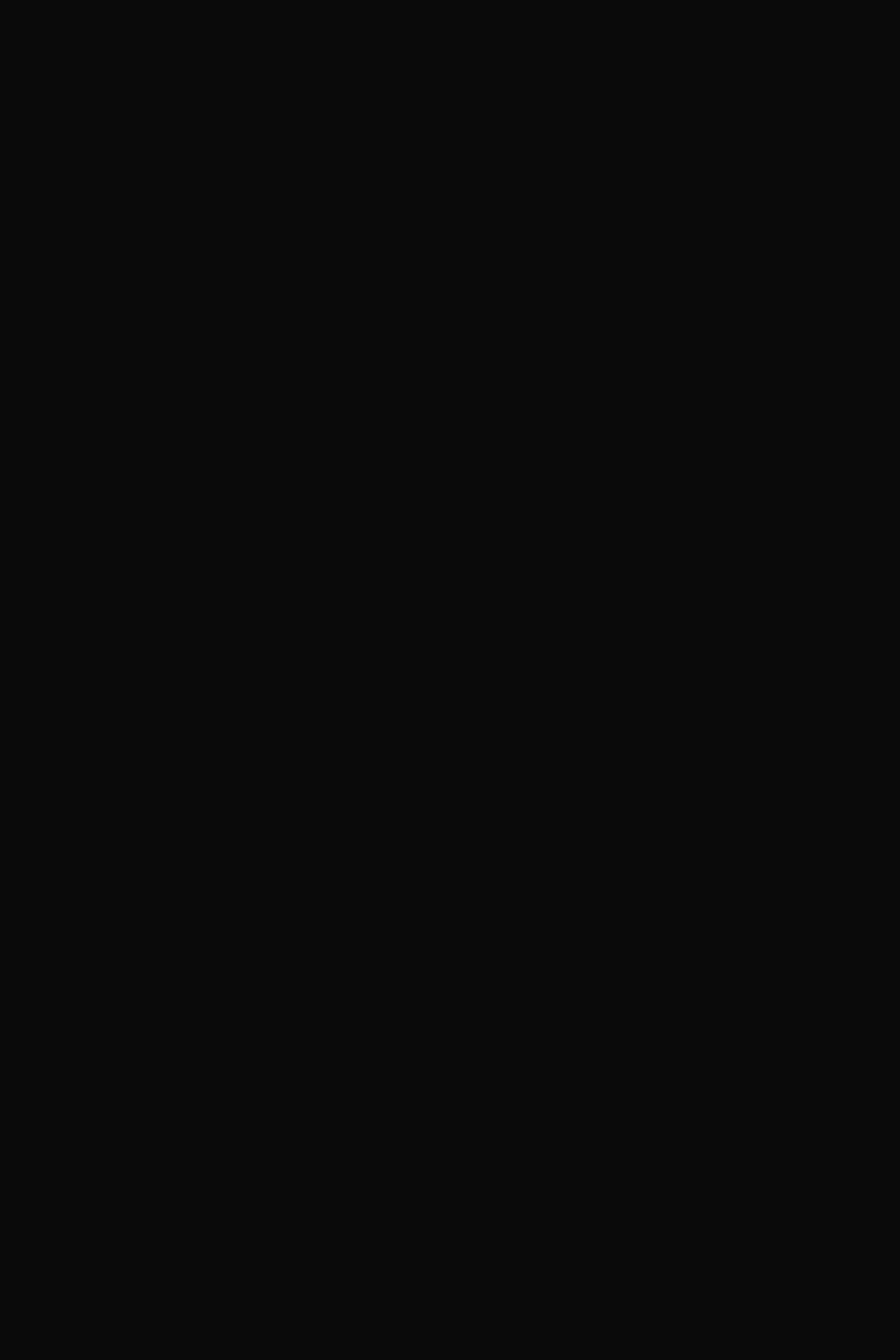
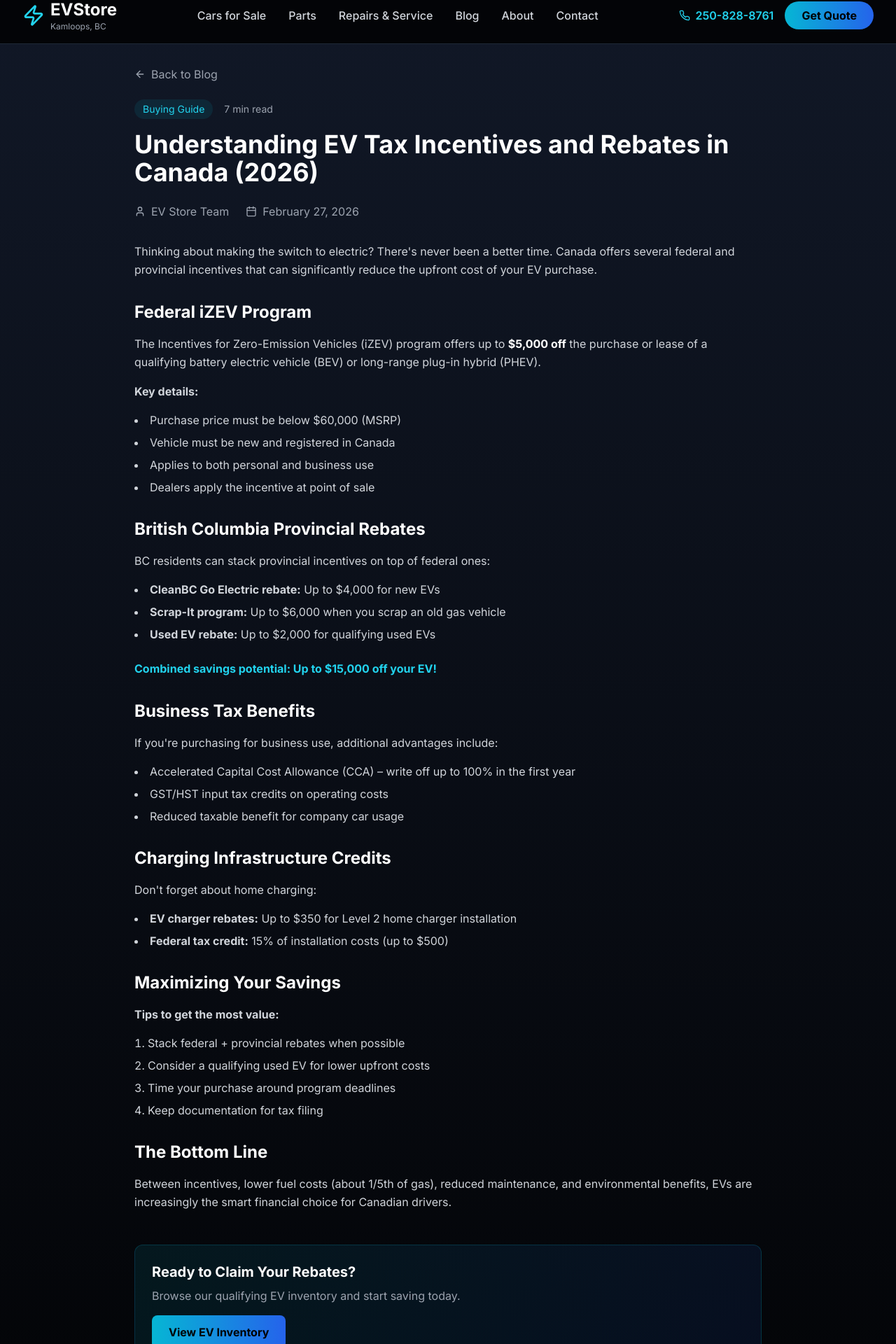
Before and after one commit to hodder123/evcars, a Next.js app: page /blog/ev-tax-incentives-canada-2026 in a window 1280 px wide. Before the commit this address had no page. Shown: the part 18-1938 px from the top of the page at 70% size. Before the commit the page ends 800 px from the top, so only its background shows below. Built offline with nearby package versions, Linux system fonts and the light colour scheme.

Commit message:
Add EV tax incentives blog post

```diff
--- a/app/blog/blog-data.ts
+++ b/app/blog/blog-data.ts
@@ -647,5 +647,66 @@ Contact us at (250) 828-8761 or stop by to find your perfect Tesla today.`,
     image: '/images/blog/model-3-vs-y.jpg',
     metaTitle: 'Tesla Model 3 vs Model Y Kamloops | Which EV is Right for You?',
     metaDescription: 'Compare Tesla Model 3 and Model Y for Kamloops driving. Learn about range, space, winter performance, and find the perfect Tesla for your lifestyle.'
+  },
+  {
+    slug: 'ev-tax-incentives-canada-2026',
+    title: 'Understanding EV Tax Incentives and Rebates in Canada (2026)',
+    excerpt: 'Maximize your savings with federal and provincial EV rebates. Learn how to stack incentives and save up to $15,000 on your electric vehicle purchase in BC.',
+    content: `## Understanding EV Tax Incentives and Rebates in Canada (2026)
+
+Thinking about making the switch to electric? There's never been a better time. Canada offers several federal and provincial incentives that can significantly reduce the upfront cost of your EV purchase.
+
+### Federal iZEV Program
+
+The Incentives for Zero-Emission Vehicles (iZEV) program offers up to **$5,000 off** the purchase or lease of a qualifying battery electric vehicle (BEV) or long-range plug-in hybrid (PHEV).
+
+**Key details:**
+- Purchase price must be below $60,000 (MSRP)
+- Vehicle must be new and registered in Canada
+- Applies to both personal and business use
+- Dealers apply the incentive at point of sale
+
+### British Columbia Provincial Rebates
+
+BC residents can stack provincial incentives on top of federal ones:
+
+- **CleanBC Go Electric rebate**: Up to $4,000 for new EVs
+- **Scrap-It program**: Up to $6,000 when you scrap an old gas vehicle
+- **Used EV rebate**: Up to $2,000 for qualifying used EVs
+
+**Combined savings potential**: Up to $15,000 off your EV!
+
+### Business Tax Benefits
+
+If you're purchasing for business use, additional advantages include:
+- Accelerated Capital Cost Allowance (CCA) – write off up to 100% in the first year
+- GST/HST input tax credits on operating costs
+- Reduced taxable benefit for company car usage
+
+### Charging Infrastructure Credits
+
+Don't forget about home charging:
+- **EV charger rebates**: Up to $350 for Level 2 home charger installation
+- **Federal tax credit**: 15% of installation costs (up to $500)
+
+### Maximizing Your Savings
+
+**Tips to get the most value:**
+1. Stack federal + provincial rebates when possible
+2. Consider a qualifying used EV for lower upfront costs
+3. Time your purchase around program deadlines
+4. Keep documentation for tax filing
+
+### The Bottom Line
+
+Between incentives, lower fuel costs (about 1/5th of gas), reduced maintenance, and environmental benefits, EVs are increasingly the smart financial choice for Canadian drivers.`,
+    author: 'The EV Store Team',
+    date: '2026-02-27',
+    readTime: 7,
+    category: 'Buying Guide',
+    tags: ['EV rebates', 'tax incentives', 'Canada', 'British Columbia', 'iZEV', 'CleanBC', 'EV savings'],
+    image: '/images/blog/ev-tax-incentives.jpg',
+    metaTitle: 'EV Tax Incentives Canada 2026 | Save Up to $15,000 on Electric Vehicles',
+    metaDescription: 'Complete guide to EV rebates in Canada. Federal iZEV, BC CleanBC rebates, and business tax benefits. Learn how to save up to $15,000 on your EV purchase.'
   }
 ]
--- /dev/null
+++ b/app/blog/ev-tax-incentives-canada-2026/page.tsx
@@ -0,0 +1,123 @@
+import Link from 'next/link'
+import { ArrowLeft, Calendar, User, Clock } from 'lucide-react'
+import Header from '../../components/Header'
+import Footer from '../../components/Footer'
+
+export default function BlogPost() {
+  return (
+    <div className="min-h-screen bg-gradient-to-b from-gray-900 to-black">
+      <Header />
+
+      <main className="pt-28 pb-16 px-4 sm:px-6 lg:px-8">
+        <div className="max-w-4xl mx-auto">
+          {/* Back Link */}
+          <Link
+            href="/blog"
+            className="inline-flex items-center text-gray-400 hover:text-cyan-400 transition-colors mb-6"
+          >
+            <ArrowLeft className="w-4 h-4 mr-2" />
+            Back to Blog
+          </Link>
+
+          {/* Article Header */}
+          <article>
+            <div className="flex items-center space-x-4 mb-4 text-sm text-gray-400">
+              <span className="px-3 py-1 bg-cyan-500/10 text-cyan-400 rounded-full">Buying Guide</span>
+              <span>7 min read</span>
+            </div>
+
+            <h1 className="text-3xl md:text-4xl font-bold text-white mb-6">
+              Understanding EV Tax Incentives and Rebates in Canada (2026)
+            </h1>
+
+            <div className="flex items-center space-x-6 text-gray-400 mb-8">
+              <div className="flex items-center space-x-2">
+                <User className="w-4 h-4" />
+                <span>EV Store Team</span>
+              </div>
+              <div className="flex items-center space-x-2">
+                <Calendar className="w-4 h-4" />
+                <span>February 27, 2026</span>
+              </div>
+            </div>
+
+            {/* Article Content */}
+            <div className="prose prose-invert prose-lg max-w-none">
+              <p className="text-gray-300 leading-relaxed mb-6">
+                Thinking about making the switch to electric? There&apos;s never been a better time. Canada offers several federal and provincial incentives that can significantly reduce the upfront cost of your EV purchase.
+              </p>
+
+              <h2 className="text-2xl font-bold text-white mt-8 mb-4">Federal iZEV Program</h2>
+              <p className="text-gray-300 leading-relaxed mb-4">
+                The Incentives for Zero-Emission Vehicles (iZEV) program offers up to <strong className="text-white">$5,000 off</strong> the purchase or lease of a qualifying battery electric vehicle (BEV) or long-range plug-in hybrid (PHEV).
+              </p>
+              <p className="text-gray-300 leading-relaxed mb-4"><strong>Key details:</strong></p>
+              <ul className="list-disc list-inside text-gray-300 space-y-2 mb-6">
+                <li>Purchase price must be below $60,000 (MSRP)</li>
+                <li>Vehicle must be new and registered in Canada</li>
+                <li>Applies to both personal and business use</li>
+                <li>Dealers apply the incentive at point of sale</li>
+              </ul>
+
+              <h2 className="text-2xl font-bold text-white mt-8 mb-4">British Columbia Provincial Rebates</h2>
+              <p className="text-gray-300 leading-relaxed mb-4">
+                BC residents can stack provincial incentives on top of federal ones:
+              </p>
+              <ul className="list-disc list-inside text-gray-300 space-y-2 mb-6">
+                <li><strong>CleanBC Go Electric rebate:</strong> Up to $4,000 for new EVs</li>
+                <li><strong>Scrap-It program:</strong> Up to $6,000 when you scrap an old gas vehicle</li>
+                <li><strong>Used EV rebate:</strong> Up to $2,000 for qualifying used EVs</li>
+              </ul>
+              <p className="text-gray-300 leading-relaxed mb-6">
+                <strong className="text-cyan-400">Combined savings potential: Up to $15,000 off your EV!</strong>
+              </p>
+
+              <h2 className="text-2xl font-bold text-white mt-8 mb-4">Business Tax Benefits</h2>
+              <p className="text-gray-300 leading-relaxed mb-4">If you&apos;re purchasing for business use, additional advantages include:</p>
+              <ul className="list-disc list-inside text-gray-300 space-y-2 mb-6">
+                <li>Accelerated Capital Cost Allowance (CCA) – write off up to 100% in the first year</li>
+                <li>GST/HST input tax credits on operating costs</li>
+                <li>Reduced taxable benefit for company car usage</li>
+              </ul>
+
+              <h2 className="text-2xl font-bold text-white mt-8 mb-4">Charging Infrastructure Credits</h2>
+              <p className="text-gray-300 leading-relaxed mb-4">Don&apos;t forget about home charging:</p>
+              <ul className="list-disc list-inside text-gray-300 space-y-2 mb-6">
+                <li><strong>EV charger rebates:</strong> Up to $350 for Level 2 home charger installation</li>
+                <li><strong>Federal tax credit:</strong> 15% of installation costs (up to $500)</li>
+              </ul>
+
+              <h2 className="text-2xl font-bold text-white mt-8 mb-4">Maximizing Your Savings</h2>
+              <p className="text-gray-300 leading-relaxed mb-4"><strong>Tips to get the most value:</strong></p>
+              <ol className="list-decimal list-inside text-gray-300 space-y-2 mb-6">
+                <li>Stack federal + provincial rebates when possible</li>
+                <li>Consider a qualifying used EV for lower upfront costs</li>
+                <li>Time your purchase around program deadlines</li>
+                <li>Keep documentation for tax filing</li>
+              </ol>
+
+              <h2 className="text-2xl font-bold text-white mt-8 mb-4">The Bottom Line</h2>
+              <p className="text-gray-300 leading-relaxed mb-6">
+                Between incentives, lower fuel costs (about 1/5th of gas), reduced maintenance, and environmental benefits, EVs are increasingly the smart financial choice for Canadian drivers.
+              </p>
+            </div>
+
+            {/* CTA */}
+            <div className="mt-12 p-6 bg-gradient-to-r from-cyan-500/10 to-blue-600/10 border border-cyan-500/20 rounded-xl">
+              <h3 className="text-xl font-bold text-white mb-2">Ready to Claim Your Rebates?</h3>
+              <p className="text-gray-400 mb-4">Browse our qualifying EV inventory and start saving today.</p>
+              <Link
+                href="/cars"
+                className="inline-flex items-center px-6 py-3 bg-gradient-to-r from-cyan-500 to-blue-600 text-black font-bold rounded-lg transition-all"
+              >
+                View EV Inventory
+              </Link>
+            </div>
+          </article>
+        </div>
+      </main>
+
+      <Footer />
+    </div>
+  )
+}
```
